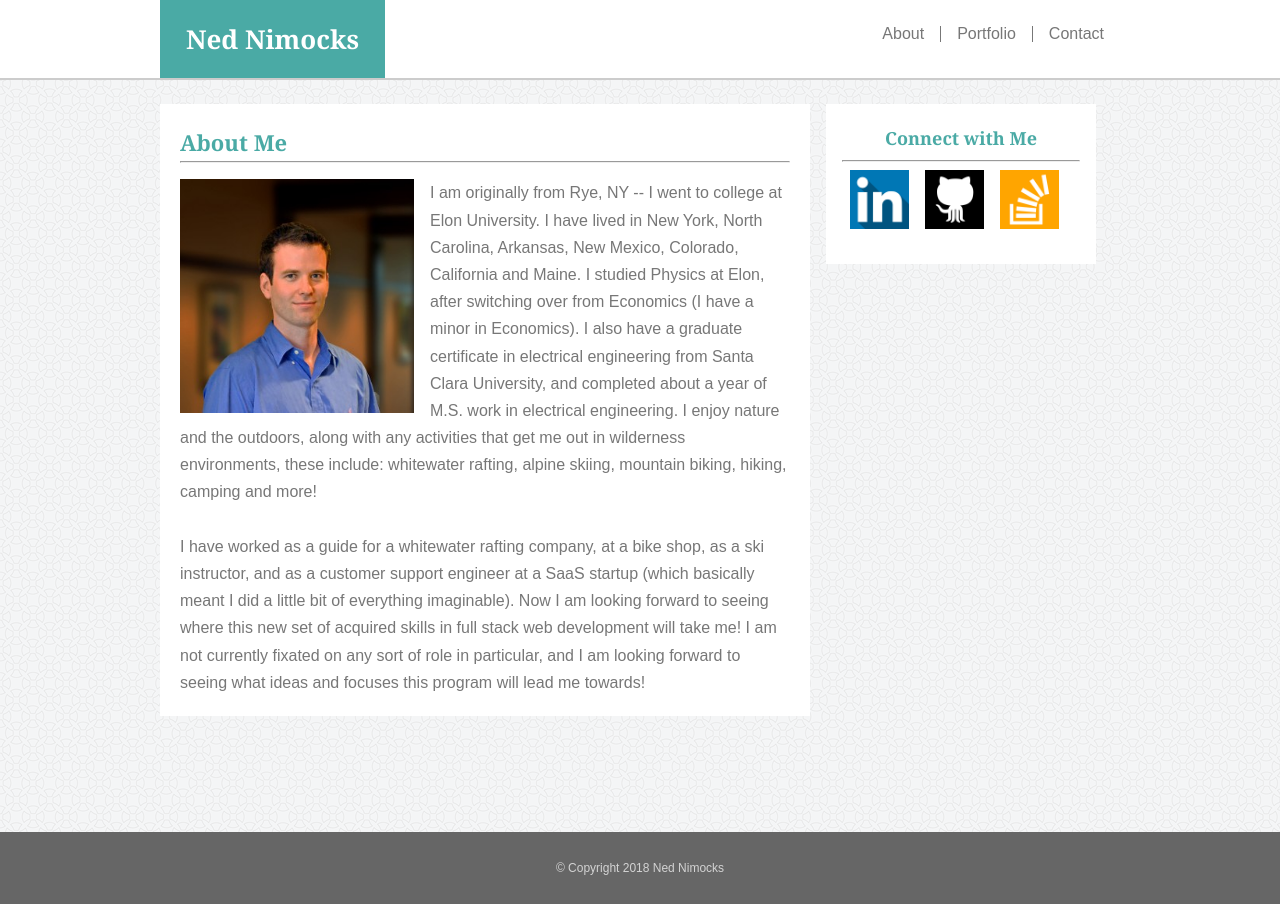
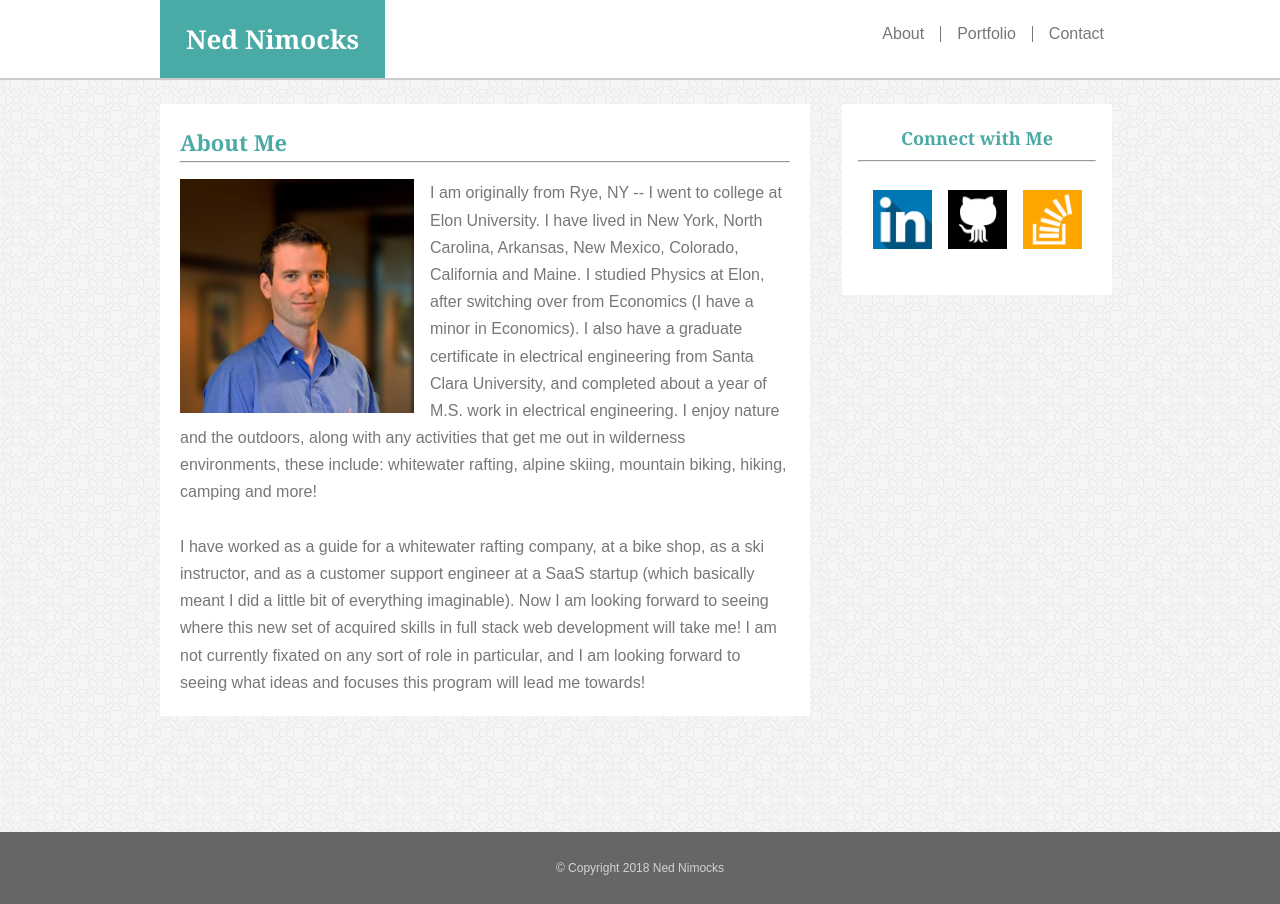
Before and after one commit to enimocks/Responsive-Portfolio, a plain HTML site: page index.html in a window 1280 px wide. Drawn offline with Linux system fonts and the light colour scheme.

Commit message:
style tweaks

```diff
--- a/assets/css/style.css
+++ b/assets/css/style.css
@@ -114,11 +114,16 @@ aside {
     border-color: #dddddd;
     padding: 1em;
     line-height: 2;
-    margin-left: 1em;
+    margin-left: 2em;
     margin-bottom: 1em;
 }
 
-aside ul li {
+aside > ul {
+    display: inline-block;
+    margin-top: 20px;
+}
+
+aside li {
     float: left;
 }
 
```
